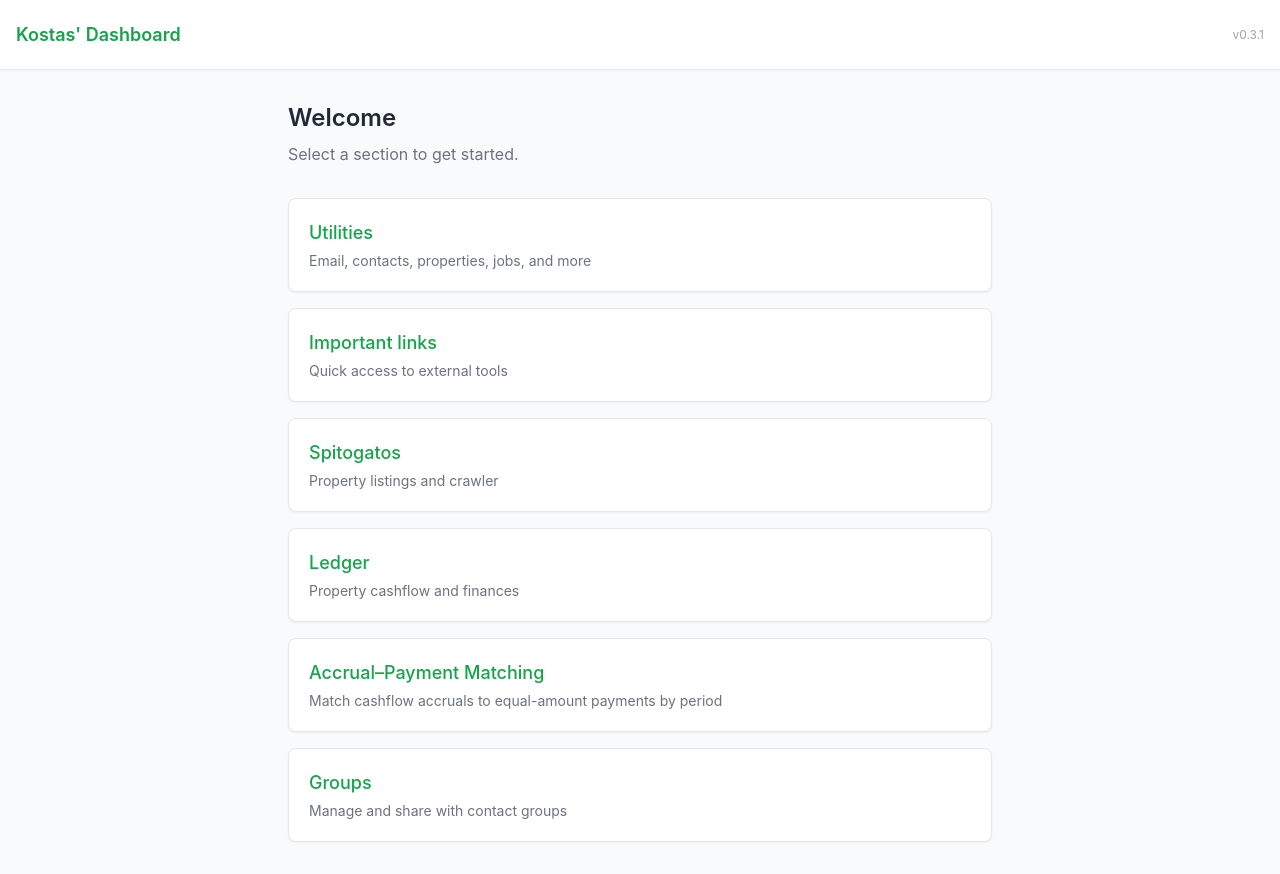
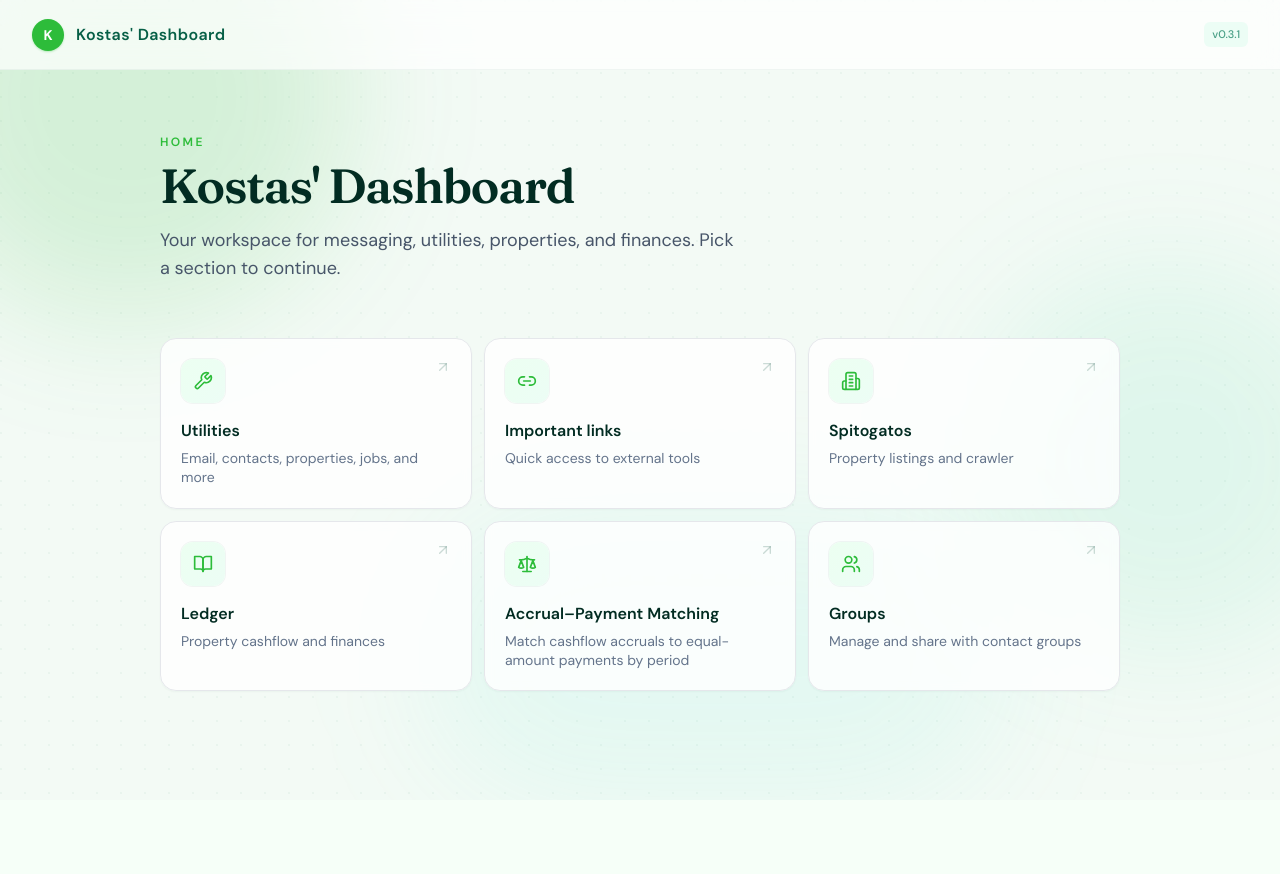
Before and after one commit to AbuBakrCh/whatsapp-bot-prop360, a React (Vite) app in the folder frontend/: page / in a window 1280 px wide. After the commit the page ends 800 px from the top, so only its background shows below. Built offline with nearby package versions, Linux system fonts and the light colour scheme; no server answers.

Commit message:
front-end welcome page updated

```diff
--- a/frontend/index.html
+++ b/frontend/index.html
@@ -4,6 +4,12 @@
     <meta charset="utf-8" />
     <title>Kostas' Dashboard</title>
     <meta name="viewport" content="width=device-width,initial-scale=1" />
+    <link rel="preconnect" href="https://fonts.googleapis.com" />
+    <link rel="preconnect" href="https://fonts.gstatic.com" crossorigin />
+    <link
+      href="https://fonts.googleapis.com/css2?family=DM+Sans:ital,opsz,wght@0,9..40,400;0,9..40,500;0,9..40,600;0,9..40,700;1,9..40,400&family=Fraunces:opsz,wght@9..144,500;9..144,600;9..144,700&display=swap"
+      rel="stylesheet"
+    />
   </head>
   <body>
     <div id="root"></div>
--- a/frontend/src/App.jsx
+++ b/frontend/src/App.jsx
@@ -1,24 +1,61 @@
 import React from 'react'
 import { Link } from 'react-router-dom'
+import {
+  Wrench,
+  Link2,
+  Building2,
+  BookOpen,
+  Scale,
+  Users,
+  MessageCircle,
+  ArrowUpRight,
+} from 'lucide-react'
 import { isMessengerEnabled } from './config/messenger'
 
 const sections = [
-  { to: '/utilities', label: 'Utilities', description: 'Email, contacts, properties, jobs, and more' },
-  { to: '/important-links', label: 'Important links', description: 'Quick access to external tools' },
-  { to: '/spitogatos', label: 'Spitogatos', description: 'Property listings and crawler' },
-  { to: '/ledger', label: 'Ledger', description: 'Property cashflow and finances' },
+  {
+    to: '/utilities',
+    label: 'Utilities',
+    description: 'Email, contacts, properties, jobs, and more',
+    icon: Wrench,
+  },
+  {
+    to: '/important-links',
+    label: 'Important links',
+    description: 'Quick access to external tools',
+    icon: Link2,
+  },
+  {
+    to: '/spitogatos',
+    label: 'Spitogatos',
+    description: 'Property listings and crawler',
+    icon: Building2,
+  },
+  {
+    to: '/ledger',
+    label: 'Ledger',
+    description: 'Property cashflow and finances',
+    icon: BookOpen,
+  },
   {
     to: '/cashflow-matching',
     label: 'Accrual–Payment Matching',
     description: 'Match cashflow accruals to equal-amount payments by period',
+    icon: Scale,
   },
-  { to: '/groups', label: 'Groups', description: 'Manage and share with contact groups' },
+  {
+    to: '/groups',
+    label: 'Groups',
+    description: 'Manage and share with contact groups',
+    icon: Users,
+  },
 ]
 
 const messengerSection = {
   to: '/messenger',
   label: 'WhatsApp Messenger',
   description: 'View and reply to WhatsApp conversations',
+  icon: MessageCircle,
 }
 
 export default function App() {
@@ -27,34 +64,82 @@ export default function App() {
     : sections
 
   return (
-    <div className="min-h-screen flex flex-col bg-slate-50">
-      <div className="h-[70px] px-4 bg-white border-b sticky top-0 z-30 flex justify-between items-center shadow-sm">
-        <h1 className="text-lg font-semibold text-green-600">
-          Kostas' Dashboard
-        </h1>
+    <div className="relative min-h-screen flex flex-col overflow-hidden bg-[#f3faf5] font-sans text-slate-800">
+      {/* Atmosphere */}
+      <div
+        className="pointer-events-none absolute inset-0"
+        aria-hidden="true"
+      >
+        <div className="absolute -top-32 -left-24 h-[28rem] w-[28rem] rounded-full bg-whatsapp-500/15 blur-3xl" />
+        <div className="absolute top-1/3 -right-20 h-[24rem] w-[24rem] rounded-full bg-emerald-400/10 blur-3xl" />
+        <div className="absolute bottom-0 left-1/3 h-[18rem] w-[36rem] rounded-full bg-teal-300/10 blur-3xl" />
+        <div
+          className="absolute inset-0 opacity-[0.35]"
+          style={{
+            backgroundImage:
+              'radial-gradient(circle at 1px 1px, rgba(15, 118, 70, 0.12) 1px, transparent 0)',
+            backgroundSize: '24px 24px',
+          }}
+        />
+      </div>
 
-        <span className="text-xs text-gray-400">
+      <header className="relative z-30 sticky top-0 flex h-[70px] items-center justify-between border-b border-emerald-900/5 bg-white/70 px-5 backdrop-blur-md sm:px-8">
+        <div className="flex items-center gap-3">
+          <span className="flex h-8 w-8 items-center justify-center rounded-full bg-whatsapp-500 text-sm font-bold text-white shadow-sm shadow-whatsapp-500/30">
+            K
+          </span>
+          <span className="text-sm font-semibold tracking-wide text-emerald-800 sm:text-base">
+            Kostas&apos; Dashboard
+          </span>
+        </div>
+        <span className="rounded-md bg-emerald-50 px-2 py-1 text-[11px] font-medium tabular-nums text-emerald-700/70">
           v{__APP_VERSION__}
         </span>
-      </div>
+      </header>
 
-      <div className="flex-1 p-8 max-w-3xl mx-auto w-full">
-        <h2 className="text-2xl font-semibold text-gray-800 mb-2">Welcome</h2>
-        <p className="text-gray-500 mb-8">Select a section to get started.</p>
+      <main className="relative z-10 mx-auto flex w-full max-w-5xl flex-1 flex-col px-5 py-12 sm:px-8 sm:py-16">
+        <div className="mb-12 max-w-xl animate-welcome-rise sm:mb-14">
+          <p className="mb-3 text-xs font-semibold uppercase tracking-[0.2em] text-whatsapp-500">
+            Home
+          </p>
+          <h1 className="font-display text-4xl font-semibold leading-[1.15] tracking-tight text-emerald-950 sm:text-5xl">
+            Kostas&apos; Dashboard
+          </h1>
+          <p className="mt-4 text-base leading-relaxed text-slate-600 sm:text-lg">
+            Your workspace for messaging, utilities, properties, and finances.
+            Pick a section to continue.
+          </p>
+        </div>
 
-        <div className="grid gap-4">
-          {visibleSections.map(({ to, label, description }) => (
+        <nav
+          className="grid gap-3 sm:grid-cols-2 lg:grid-cols-3"
+          aria-label="Dashboard sections"
+        >
+          {visibleSections.map(({ to, label, description, icon: Icon }, index) => (
             <Link
               key={to}
               to={to}
-              className="block p-5 bg-white rounded-lg border border-gray-200 shadow-sm hover:shadow-md hover:border-green-300 transition"
+              style={{ animationDelay: `${80 + index * 55}ms` }}
+              className="group relative flex flex-col gap-4 overflow-hidden rounded-2xl border border-emerald-900/8 bg-white/80 p-5 shadow-[0_1px_2px_rgba(6,78,59,0.04)] backdrop-blur-sm transition duration-300 animate-welcome-rise hover:-translate-y-0.5 hover:border-whatsapp-500/35 hover:bg-white hover:shadow-[0_12px_32px_-12px_rgba(45,188,58,0.35)] focus-visible:outline focus-visible:outline-2 focus-visible:outline-offset-2 focus-visible:outline-whatsapp-500"
             >
-              <div className="text-lg font-medium text-green-600">{label}</div>
-              <div className="text-sm text-gray-500 mt-1">{description}</div>
+              <div className="flex items-start justify-between gap-3">
+                <span className="flex h-11 w-11 items-center justify-center rounded-xl bg-gradient-to-br from-whatsapp-100 to-emerald-50 text-whatsapp-500 ring-1 ring-emerald-900/5 transition duration-300 group-hover:from-whatsapp-500 group-hover:to-emerald-600 group-hover:text-white group-hover:ring-transparent">
+                  <Icon className="h-5 w-5" strokeWidth={2} />
+                </span>
+                <ArrowUpRight className="h-4 w-4 text-emerald-900/20 transition duration-300 group-hover:translate-x-0.5 group-hover:-translate-y-0.5 group-hover:text-whatsapp-500" />
+              </div>
+              <div>
+                <div className="text-base font-semibold text-emerald-950 transition group-hover:text-whatsapp-500">
+                  {label}
+                </div>
+                <div className="mt-1.5 text-sm leading-snug text-slate-500">
+                  {description}
+                </div>
+              </div>
             </Link>
           ))}
-        </div>
-      </div>
+        </nav>
+      </main>
     </div>
   )
 }
--- a/frontend/src/styles.css
+++ b/frontend/src/styles.css
@@ -5,7 +5,7 @@
 /* Global background */
 body {
   background: #f6fff8;
-  font-family: 'Inter', sans-serif;
+  font-family: 'DM Sans', system-ui, sans-serif;
 }
 
 /* Hide scrollbars */
--- a/frontend/tailwind.config.cjs
+++ b/frontend/tailwind.config.cjs
@@ -9,7 +9,25 @@ module.exports = {
           300: '#bff2c6',
           500: '#2dbc3a' // accent green
         }
-      }
+      },
+      fontFamily: {
+        display: ['Fraunces', 'Georgia', 'serif'],
+        sans: ['DM Sans', 'system-ui', 'sans-serif'],
+      },
+      keyframes: {
+        'welcome-rise': {
+          '0%': { opacity: '0', transform: 'translateY(12px)' },
+          '100%': { opacity: '1', transform: 'translateY(0)' },
+        },
+        'welcome-fade': {
+          '0%': { opacity: '0' },
+          '100%': { opacity: '1' },
+        },
+      },
+      animation: {
+        'welcome-rise': 'welcome-rise 0.55s ease-out both',
+        'welcome-fade': 'welcome-fade 0.7s ease-out both',
+      },
     }
   },
   plugins: []
```
